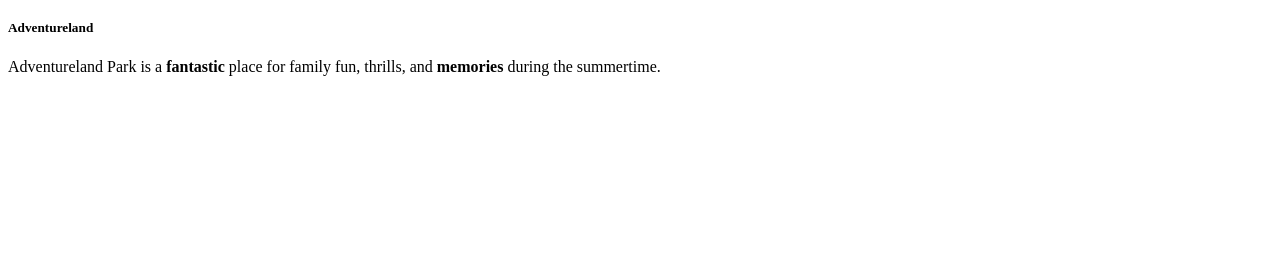
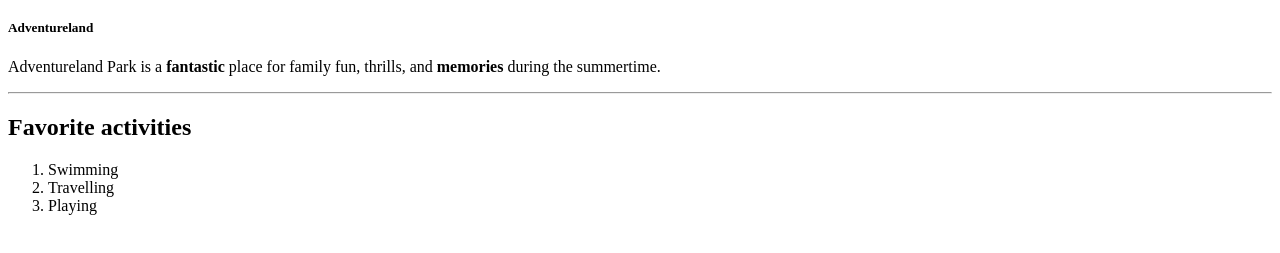
Before and after one commit to 44-563-WebApps-F23/44563-webapps-f23-assignment3-kelifakc16, a plain HTML site: page index.html in a window 1280 px wide. Shown: the part 61-314 px from the top of the page. Drawn offline with Linux system fonts and the light colour scheme.

Commit message:
ordered list

```diff
--- a/index.html
+++ b/index.html
@@ -1,14 +1,27 @@
 <!DOCTYPE html>
 <html>
-    <head>
-        <title>
-           Basic HTML
-    </title></head>
+
+<head>
+    <title>
+        Basic HTML
+    </title>
+</head>
+
 <body>
 
-<h1>Kelifa KC</h1>
-<h5>Adventureland</h5>
-<p>Adventureland Park is a <strong>fantastic</strong> place for family fun, thrills, and <strong>memories</strong> during the summertime.</p>
+    <h1>Kelifa KC</h1>
+    <h5>Adventureland</h5>
+    <p>Adventureland Park is a <strong>fantastic</strong> place for family fun, thrills, and <strong>memories</strong>
+        during the summertime.</p>
 
+        <hr>
+        <h2>Favorite activities</h2>
+        <ol>
+            <li>Swimming</li>
+            <li>Travelling</li>
+            <li>Playing</li>
+        </ol>
+    </hr>
 </body>
+
 </html>
```
